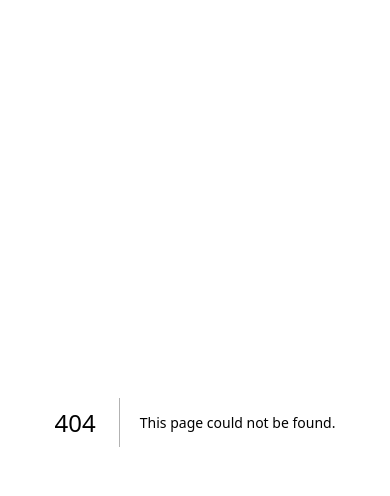
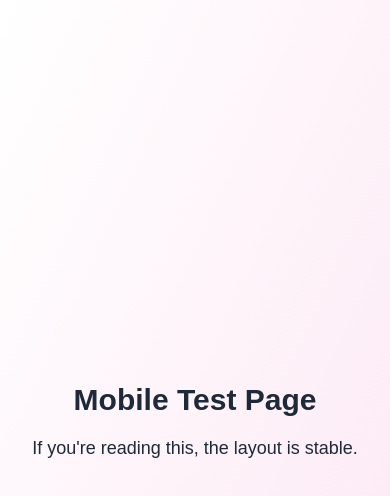
Before and after one commit to erfanidmd11/LoveGPT-web, a Next.js app: page /test in a window 390 px wide. Before the commit this address had no page. Shown: the top 496 px of the page. Built offline with nearby package versions, Linux system fonts and the light colour scheme.

Commit message:
Add /test page to isolate mobile crash issue

```diff
--- /dev/null
+++ b/pages/test.js
@@ -0,0 +1,18 @@
+import Head from 'next/head';
+
+export default function TestPage() {
+  return (
+    <>
+      <Head>
+        <meta name="viewport" content="width=device-width, initial-scale=1" />
+        <title>LoveGPT Mobile Crash Test</title>
+      </Head>
+      <div className="min-h-screen flex items-center justify-center bg-gradient-to-br from-white to-pink-100 text-center text-gray-800 p-6">
+        <div>
+          <h1 className="text-3xl font-bold mb-4">Mobile Test Page</h1>
+          <p className="text-lg">If you're reading this, the layout is stable.</p>
+        </div>
+      </div>
+    </>
+  );
+}
```
